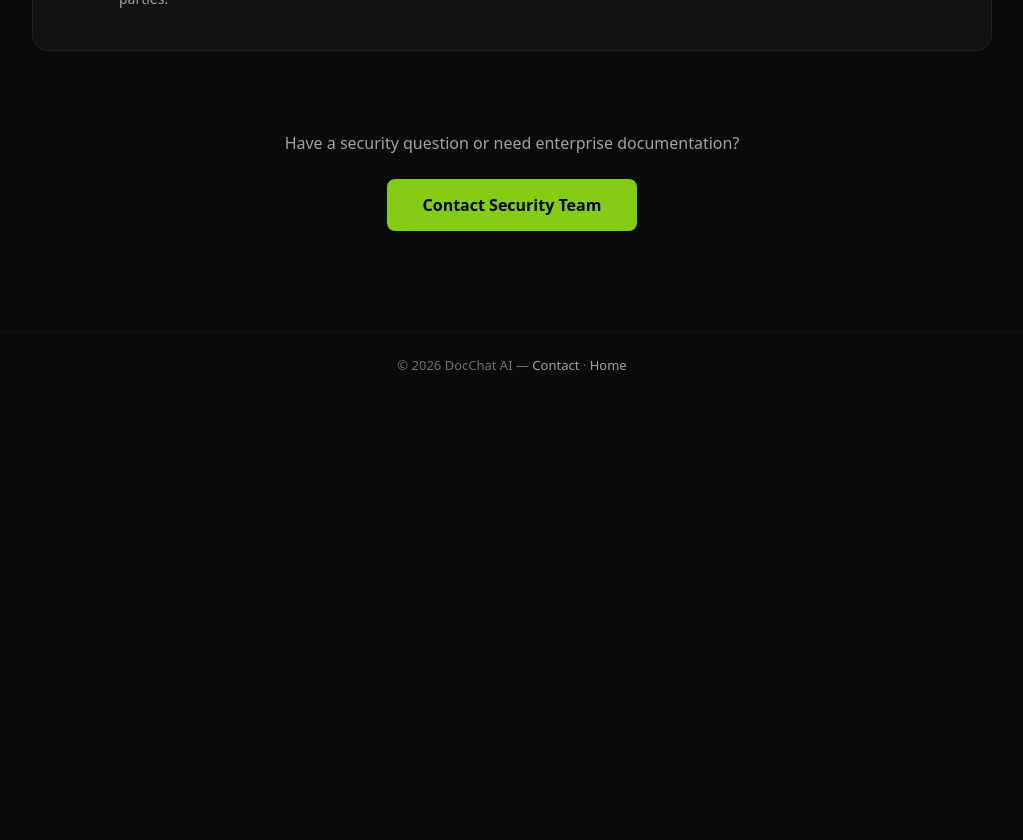
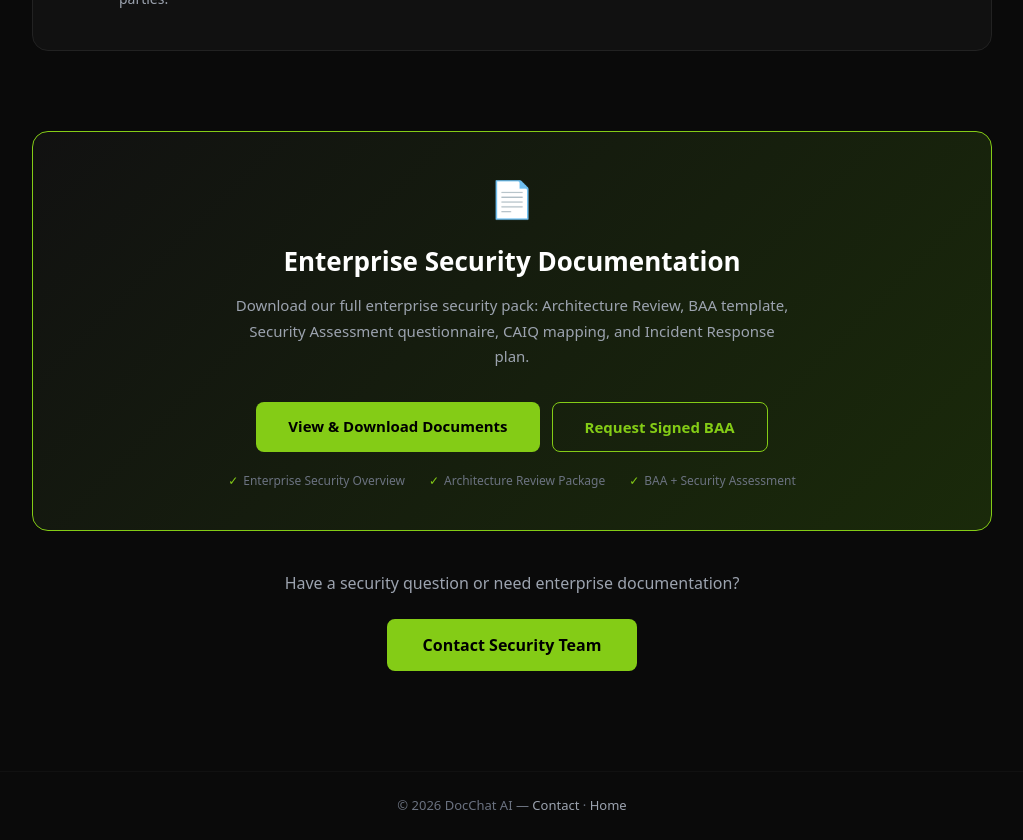
Before and after one commit to justin280/docchat-saas, a Next.js app: page /security in a window 1280 px wide. Shown: the part 1260-2100 px from the top of the page, without its empty margins (128-1151 px from the left). Before the commit the page ends 1660 px from the top, so only its background shows below. Built offline with nearby package versions, Linux system fonts and the light colour scheme.

Commit message:
Update: security page — add enterprise documents download CTA section

```diff
--- a/app/(pages)/security/page.js
+++ b/app/(pages)/security/page.js
@@ -90,7 +90,30 @@ export default function SecurityPage() {
       </section>
 
       {/* CTA */}
-      <section style={{textAlign:'center',padding:'0 20px 100px'}}>
+
+      {/* Security Documents CTA */}
+      <section style={{maxWidth:'1000px',margin:'0 auto',padding:'0 20px 40px'}}>
+        <div style={{background:'linear-gradient(135deg,#111 0%,#1a2a0a 100%)',border:'1px solid #84cc16',borderRadius:'16px',padding:'40px',textAlign:'center'}}>
+          <span style={{fontSize:'36px',display:'block',marginBottom:'16px'}}>&#128196;</span>
+          <h2 style={{fontSize:'26px',fontWeight:'800',margin:'0 0 12px'}}>Enterprise Security Documentation</h2>
+          <p style={{color:'#9ca3af',fontSize:'15px',margin:'0 0 8px',lineHeight:1.7,maxWidth:'560px',display:'inline-block'}}>
+            Download our full enterprise security pack: Architecture Review, BAA template, Security Assessment questionnaire, CAIQ mapping, and Incident Response plan.
+          </p>
+          <div style={{display:'flex',gap:'12px',justifyContent:'center',flexWrap:'wrap',marginTop:'24px'}}>
+            <Link href="/security/documents" style={{backgroundColor:'#84cc16',color:'#000',padding:'13px 32px',borderRadius:'8px',fontWeight:'700',fontSize:'15px',textDecoration:'none',display:'inline-block'}}>View &amp; Download Documents</Link>
+            <Link href="/contact" style={{backgroundColor:'transparent',color:'#84cc16',padding:'13px 32px',borderRadius:'8px',fontWeight:'700',fontSize:'15px',textDecoration:'none',display:'inline-block',border:'1px solid #84cc16'}}>Request Signed BAA</Link>
+          </div>
+          <div style={{display:'flex',gap:'24px',justifyContent:'center',flexWrap:'wrap',marginTop:'20px'}}>
+            {['Enterprise Security Overview','Architecture Review Package','BAA + Security Assessment'].map((d,i) => (
+              <span key={i} style={{color:'#6b7280',fontSize:'12px',display:'flex',alignItems:'center',gap:'5px'}}>
+                <span style={{color:'#84cc16'}}>&#10003;</span>{d}
+              </span>
+            ))}
+          </div>
+        </div>
+      </section>
+
+<section style={{textAlign:'center',padding:'0 20px 100px'}}>
         <p style={{color:'#9ca3af',marginBottom:'24px',fontSize:'16px'}}>Have a security question or need enterprise documentation?</p>
         <Link href="/contact" style={{backgroundColor:'#84cc16',color:'#000',padding:'14px 36px',borderRadius:'8px',fontWeight:'700',fontSize:'16px',textDecoration:'none',display:'inline-block'}}>Contact Security Team</Link>
       </section>
```
